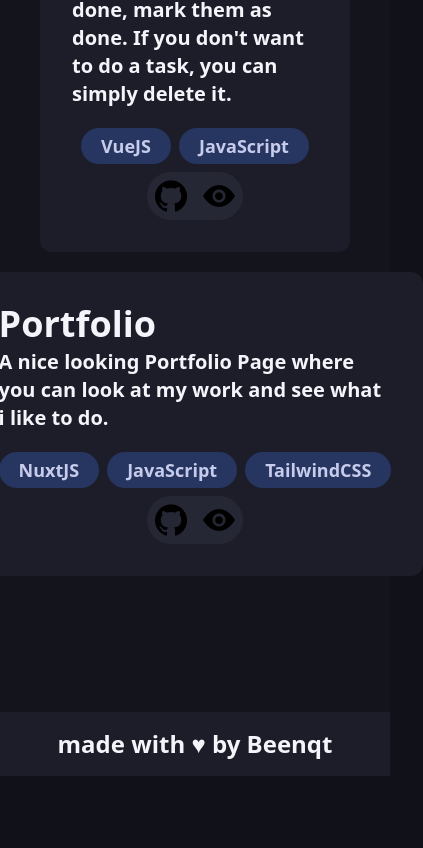
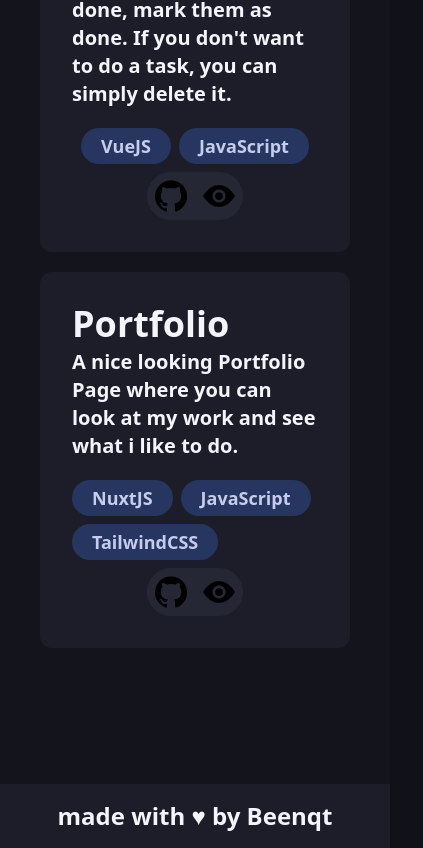
Before and after one commit to Bxnq/nuxt-portfolio, a Nuxt app: page /home in a window 390 px wide. Shown: the part 1876-2724 px from the top of the page, 423 px wide, since content can reach past the window. Before the commit the page ends 2652 px from the top, so only its background shows below. Built offline with nearby package versions, Linux system fonts and the light colour scheme.

Commit message:
fixed badge mobile view

```diff
--- a/components/home/Project.vue
+++ b/components/home/Project.vue
@@ -5,7 +5,7 @@
 
         <div class="mt-5">
             <div class="flex flex-col sm:flex-row gap-y-2 items-center justify-between">
-                <div class="flex gap-2 ">
+                <div class="flex gap-2 flex-wrap">
                     <div class="badge" v-for="badge in data.badges" :key="badge">{{ badge }}</div>
                 </div>
                 <div class="flex gap-4 bg-dark-100 p-2 rounded-full">
```
Also changed, not shown: 1 other file (tests, documents, lock files or other folders).
